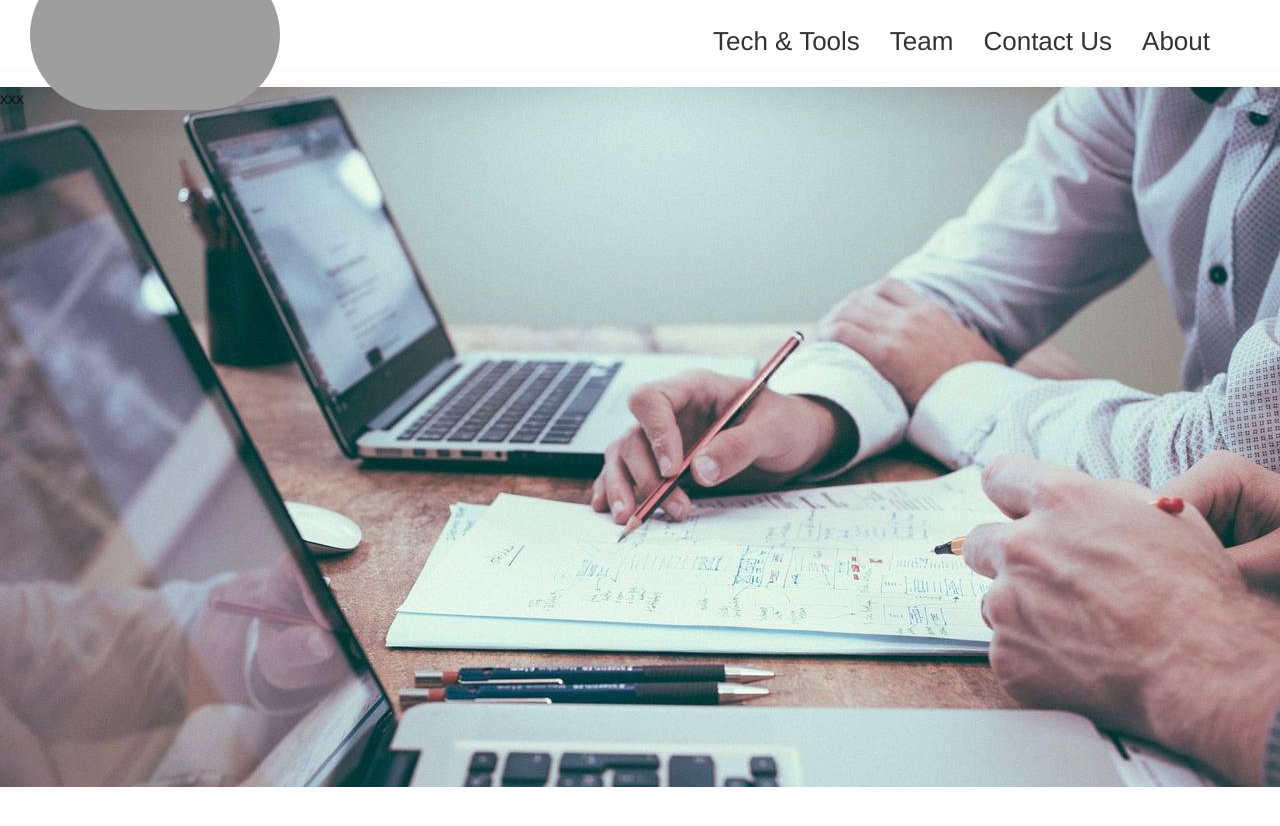
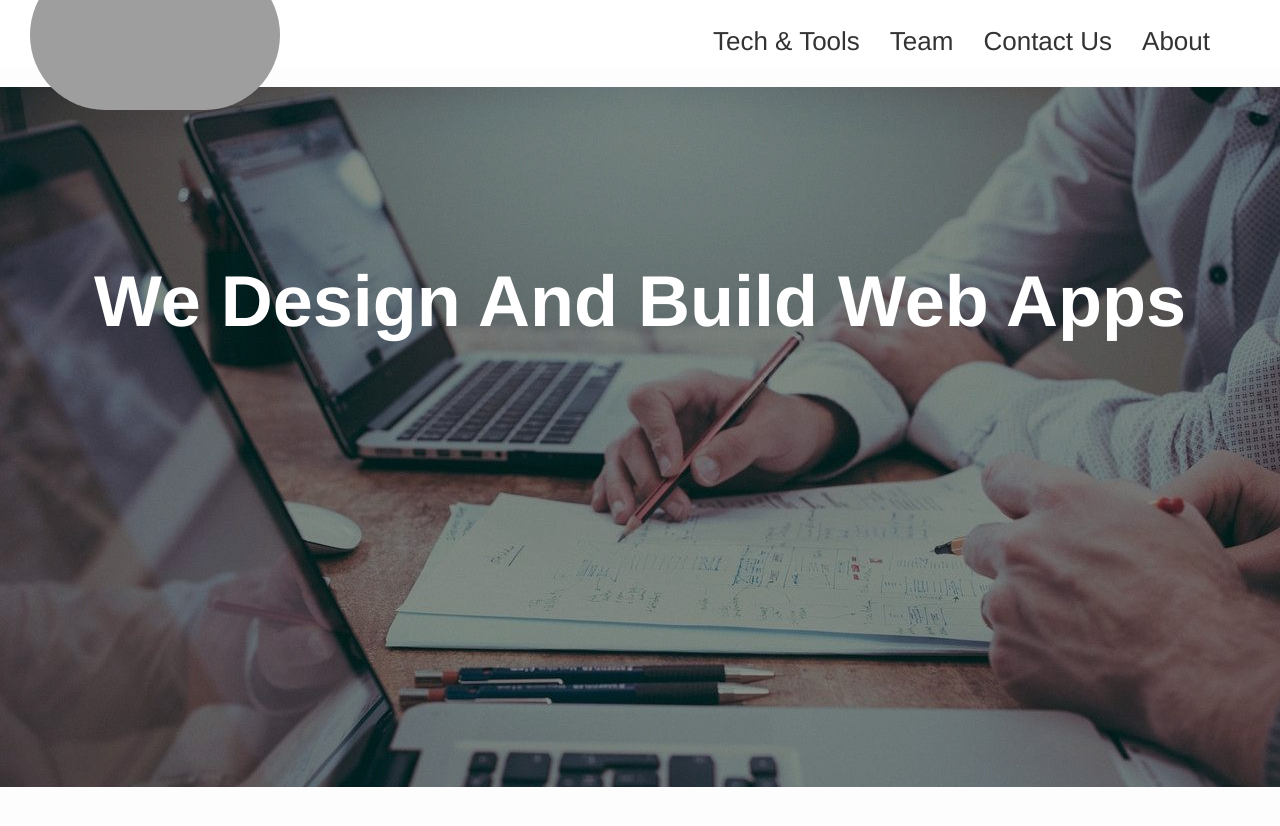
Before and after one commit to Andrew-Max/qubitix, a Jekyll site: the page built from index.html, in a window 1280 px wide. Shown: the top 826 px of the page. Built offline with Jekyll 4.4.1, drawn with Linux system fonts in a browser that asks for light colours; nearby versions of some CDN libraries; grey boxes are pictures that could not be loaded.

Commit message:
mockup for main banner

```diff
--- a/_sass/_home.scss
+++ b/_sass/_home.scss
@@ -1,7 +1,25 @@
-.home {
+.home .headline {
   .jumbotron {
-     background-image: url(/assets/images/banner.jpg);
      height: 700px;
      background-size: cover;
+     z-index: 1;
+
+    &.main {
+      position: relative;
+       background-image: url(/assets/images/banner3.jpg);
+    }
+
+    .pitch {
+      padding-top: 80px;
+      z-index: 20;
+
+      p{
+        color: white;
+        font-size: 72px;
+        font-weight: 800;
+        text-align: center;
+      }
+    }
+
   }
 }
--- a/index.html
+++ b/index.html
@@ -3,7 +3,15 @@ layout: default
 ---
 
 <div class="home">
-  <div class="jumbotron">
-      xxx
+  <div class="headline">
+    <div class="jumbotron main">
+      <div class="container pitch">
+        <div class="row">
+          <div class="col-xs-12">
+            <p class='pitch'>We Design And Build Web Apps</p>
+          </div>
+        </div>
+      </div>
+    </div>
   </div>
 </div>
```
Also changed, not shown: assets/images/banner2.jpg (added), assets/images/banner3.jpg (added).
